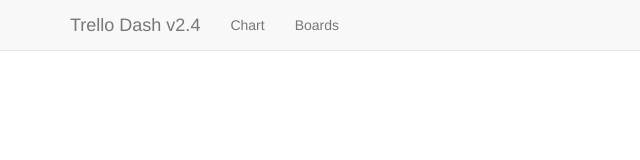
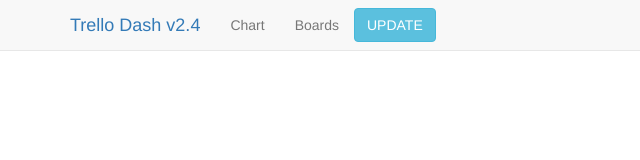
Before and after one commit to happyt/trellodash, a website: page public/index.html in a window 1280 px wide. Shown: the top 160 px of the page, without its empty margins (0-640 px from the left). Drawn offline with nearby package versions, Linux system fonts and the light colour scheme; some packages are replaced by stand-ins of ours.

Commit message:
Update button

```diff
--- a/public/index.html
+++ b/public/index.html
@@ -33,13 +33,14 @@
     <nav class="navbar navbar-default navbar-fixed-top">
       <div class="container">
         <div class="navbar-header">
-          <div class="navbar-brand" href="#/">Trello Dash v2.4</div>
+          <div class="navbar-brand"><a href="#/">Trello Dash v2.4</a></div>
         </div>
         <div id="navbar" class="navbar-collapse collapse">
           <ul class="nav navbar-nav">
             <li ui-sref="#/chart" ui-sref-active="active-menu"><a href="#/chart">Chart</a></li>
             <li ng-class="{ active: ($location.path() == '#/')}"><a href="#/">Boards</a></li>
           </ul>
+          <a class="btn btn-info" style="margin-top:8px" href="trigger">UPDATE</a>
         </div>
       </div>
     </nav>
```
Also changed, not shown: README.md.
